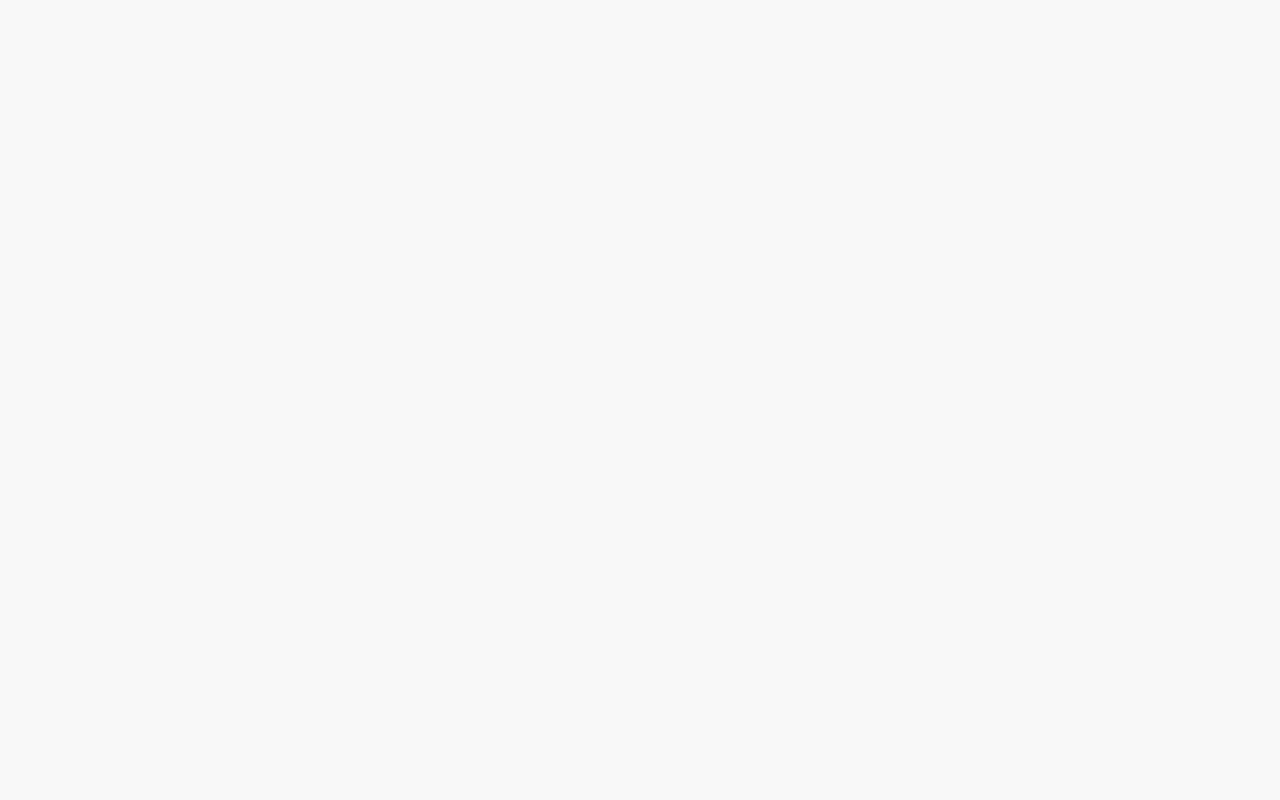
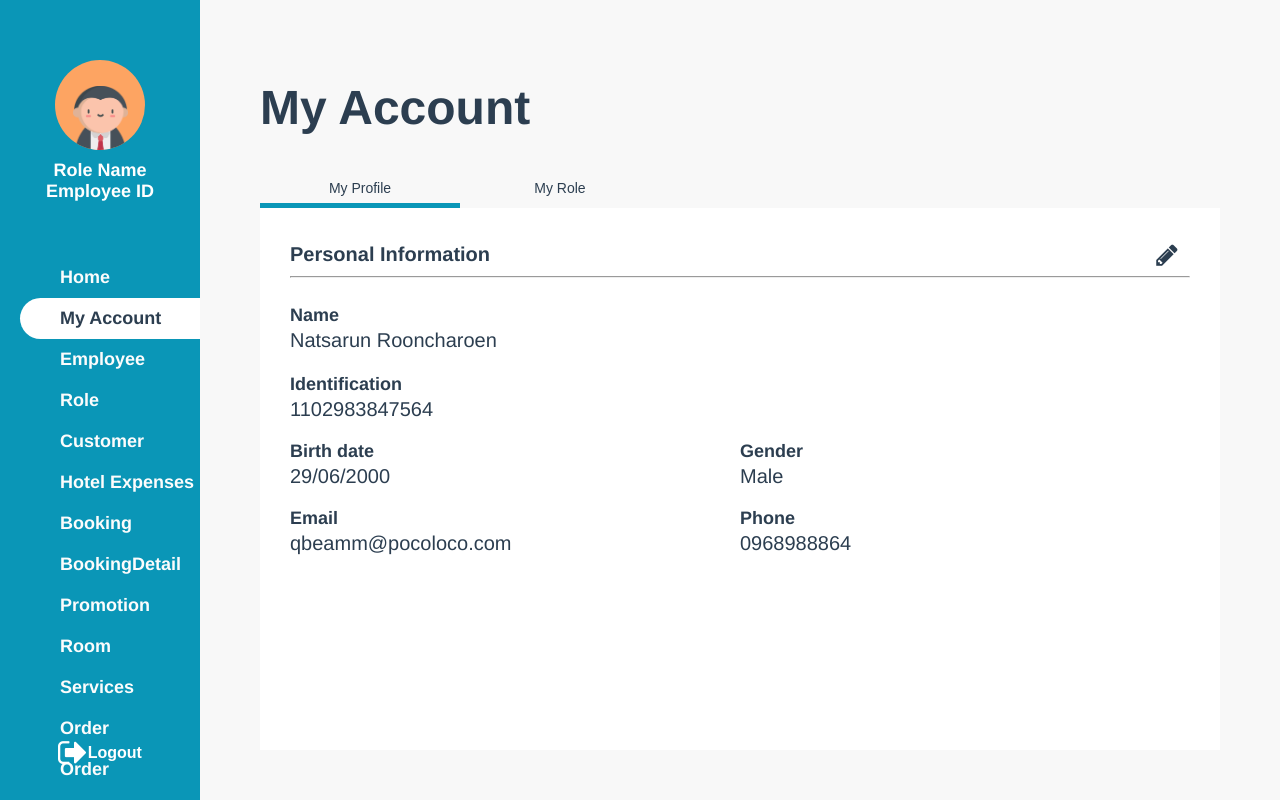
Before and after one commit to qbeam/PocoLoco, a Vue app: page /MyAccount in a window 1280 px wide. Before the commit this address had no page. Built offline with nearby package versions, Linux system fonts and the light colour scheme; what v-calendar, vue3-apexcharts would draw is missing.

Commit message:
My Account

```diff
--- /dev/null
+++ b/src/components/MyProfile.vue
@@ -0,0 +1,144 @@
+<template>
+  <div class="head">
+    <b style="font-size: 20px">Personal Information</b>
+    <i class="fa fa-pencil fa-2x" @click="getProfileEdit()"></i>
+    <hr />
+  </div>
+  <div class="information">
+    <b>Name</b>
+    <p>{{ sampleProfile.firstname }} {{ sampleProfile.lastname }}</p>
+    <b> Identification </b>
+    <p>{{ sampleProfile.identification }}</p>
+    <div class="group-row">
+      <div class="group-item">
+        <b>Birth date</b>
+        <p>{{ sampleProfile.DOB }}</p>
+        <b>Email</b>
+        <p>{{ sampleProfile.email }}</p>
+      </div>
+      <div class="group-item">
+        <b>Gender</b>
+        <p>{{ sampleProfile.gender }}</p>
+        <b>Phone</b>
+        <p>{{ sampleProfile.phone }}</p>
+      </div>
+    </div>
+  </div>
+
+  <Popup
+    :visible="editVisible"
+    :buttons="true"
+    @popReturn="popReturn"
+    @submit="submit"
+    :style="{ top: '0', left: '0', margin: '0' }"
+  >
+    <div class="group-row">
+      <div class="group-item">
+        <p>Name</p>
+        <input
+          type="text"
+          v-model="sampleProfile.firstname"
+          placeholder="name"
+        />
+        <p>Phone</p>
+        <input
+          type="text"
+          v-model="sampleProfile.phone"
+          placeholder="phone"
+        />
+        <p>Email</p>
+        <input type="text" v-model="sampleProfile.email" placeholder="email" />
+      </div>
+      <div class="group-item">
+        <p>Lastname</p>
+        <input
+          type="text"
+          v-model="sampleProfile.lastname"
+          placeholder="lastname"
+        />
+      </div>
+    </div>
+  </Popup>
+</template>
+
+<script>
+import Popup from "../components/Popup";
+
+export default {
+  name: "MyProfile",
+  components: {
+    Popup,
+  },
+  data() {
+    return {
+      sampleProfile: {
+        firstname: "Natsarun",
+        lastname: "Rooncharoen",
+        identification: 1102983847564,
+        DOB: "29/06/2000",
+        gender: "Male",
+        email: "qbeamm@pocoloco.com",
+        phone: "0968988864",
+      },
+      editVisible: false,
+    };
+  },
+  methods: {
+    popReturn(value) {
+      this.editVisible = value;
+    },
+    submit(value) {
+      this.editVisible = value;
+    },
+    getProfileEdit() {
+      this.editVisible = !this.editVisible;
+    },
+  },
+};
+</script>
+
+<style scoped>
+input {
+  width: 200px;
+  height: 35px;
+  padding-left: 10px;
+  margin-bottom: 20px;
+  color: var(--header-color);
+}
+.head {
+  font-size: 20px;
+}
+.information {
+  font-size: 20px;
+}
+b {
+  font-size: 18px;
+}
+p {
+  margin-top: 3px;
+}
+hr {
+  margin-bottom: 25px;
+}
+.group-row {
+  display: flex;
+}
+.group-item {
+  display: flex;
+  flex-direction: column;
+  width: 50%;
+}
+.fa-pencil {
+  position: absolute;
+  right: 8%;
+  font-size: 25px;
+}
+.fa-pencil:hover {
+  color: var(--primary-blue);
+}
+@media (max-width: 750px) {
+  .fa-pencil {
+    font-size: 20px;
+  }
+}
+</style>
--- /dev/null
+++ b/src/components/MyRole.vue
@@ -0,0 +1,67 @@
+<template>
+  <div class="head">
+    <b style="font-size: 20px">My Role</b>
+    <hr />
+  </div>
+  <div class="information">
+    <b>Role</b>
+    <p>{{ sampleRole.role }}</p>
+    <b>Salary</b>
+    <p>{{ sampleRole.salary }}</p>
+    <div class="group-row">
+      <div class="group-item">
+        <b>Start date</b>
+        <p>{{ sampleRole.startDate }}</p>
+        <b>Working time</b>
+        <p>{{ sampleRole.shift }}</p>
+      </div>
+      <div class="group-item">
+        <b>Department</b>
+        <p>{{ sampleRole.department }}</p>
+        <b>Bonus Rate</b>
+        <p>{{sampleRole.bonus}}</p>
+      </div>
+    </div>
+  </div>
+</template>
+
+<script>
+export default {
+  name: "MyRole",
+  data() {
+    return {
+      sampleRole: {
+        role: "Manager",
+        salary: 30000,
+        startDate: "11/11/2005",
+        department: "Reception",
+        shift: "05:00 - 13:00",
+        bonus: 0.5,
+      },
+    };
+  },
+};
+</script>
+
+<style scoped>
+b {
+  font-size: 18px;
+}
+p {
+  margin-top: 3px;
+}
+hr {
+  margin-bottom: 25px;
+}
+.information {
+  font-size: 20px;
+}
+.group-row {
+  display: flex;
+}
+.group-item {
+  display: flex;
+  flex-direction: column;
+  width: 50%;
+}
+</style>
--- a/src/components/Navbar.vue
+++ b/src/components/Navbar.vue
@@ -26,6 +26,7 @@
     </div>
     <div class="menu" v-if="visible || width > 1000">
       <router-link :to="{ name: 'Home' }">Home</router-link>
+      <router-link :to="{ name: 'MyAccount' }">My Account</router-link>
       <router-link :to="{ name: 'Employee' }">Employee</router-link>
       <router-link :to="{ name: 'Role' }">Role</router-link>
       <router-link :to="{ name: 'Customer' }">Customer</router-link>
--- a/src/router/index.js
+++ b/src/router/index.js
@@ -28,6 +28,7 @@ import MyAccountProfile from "../views/MyAccountProfile.vue";
 import OrderMaid from "../views/OrderMaid.vue";
 import OrderChef from "../views/OrderChef.vue";
 import Payment from '../views/Payment.vue';
+import MyAccount from '../views/MyAccount.vue';
 
 const routes = [
   {
@@ -156,6 +157,11 @@ const routes = [
     component: MyAccountRole,
   },
   {
+    path: "/MyAccount",
+    name: "MyAccount",
+    component: MyAccount,
+  },
+  {
     path: "/MyAccountProfile",
     name: "MyAccountProfile",
     component: MyAccountProfile,
--- /dev/null
+++ b/src/views/MyAccount.vue
@@ -0,0 +1,97 @@
+<template>
+  <TablePage>
+    <h3>My Account</h3>
+    <div>
+      <button
+        class="menu-button"
+        v-for="(menu, i) in menus"
+        :key="i"
+        @click="selectMenu(menu)"
+        :style="
+          menu == selected
+            ? { borderBottom: '5px solid var(--primary-blue)' }
+            : {}
+        "
+      >
+        {{ menu }}
+      </button>
+    </div>
+
+    <div class="inner-container">
+      <MyProfile v-if="selected == menus[0]" />
+      <MyRole v-if="selected == menus[1]" />
+    </div>
+  </TablePage>
+</template>
+
+<script>
+import TablePage from "../components/TablePage.vue";
+import MyProfile from "../components/MyProfile.vue";
+import MyRole from "../components/MyRole.vue";
+
+const menus = ["My Profile", "My Role"];
+
+export default {
+  name: "MyAccount",
+  components: {
+    TablePage,
+    MyProfile,
+    MyRole,
+  },
+  data() {
+    return {
+      menus,
+      selected: menus[0],
+    };
+  },
+  methods: {
+    selectMenu(menu) {
+      this.selected = menu;
+    },
+  },
+};
+</script>
+
+<style scoped>
+h3 {
+  font-size: 48px;
+  margin: 80px 0 35px 0;
+}
+.countQuery {
+  display: inline-block;
+  font-size: 25px;
+}
+.menu-button {
+  width: 200px;
+  height: 35px;
+  background: none;
+  border: none;
+  cursor: pointer;
+  font-size: 14px;
+  color: var(--text-color);
+}
+.inner-container {
+  display: flex;
+  height: 100%;
+  margin-bottom: 50px;
+  padding: 35px 30px;
+  background: white;
+}
+@media (max-width: 1000px) {
+  h3 {
+    margin: 40px 0 20px 0;
+  }
+}
+@media (max-width: 700px) {
+  .inner-container {
+    margin-bottom: 20px;
+  }
+  .menu-button {
+    width: 100px;
+    height: 35px;
+    background: none;
+    border: none;
+    cursor: pointer;
+  }
+}
+</style>
```
